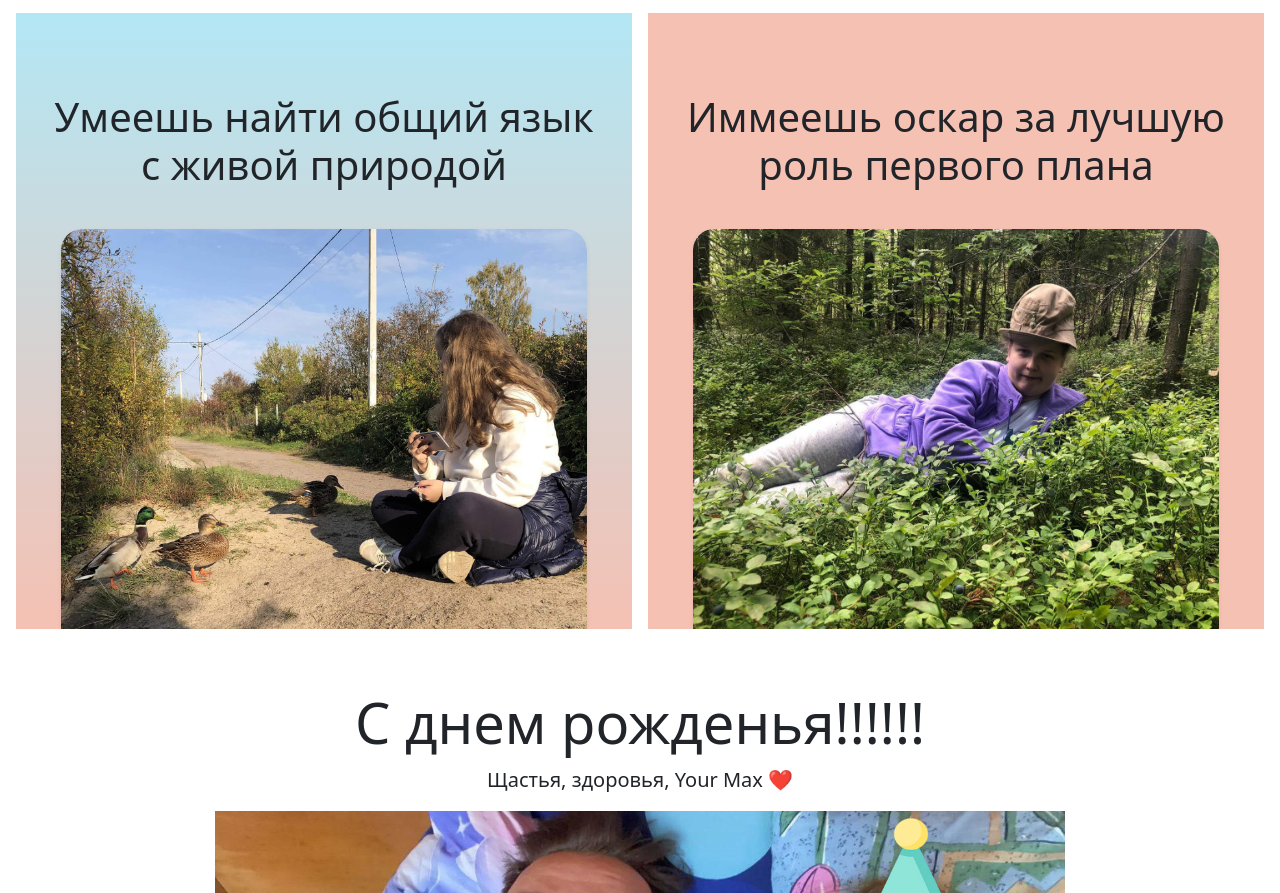
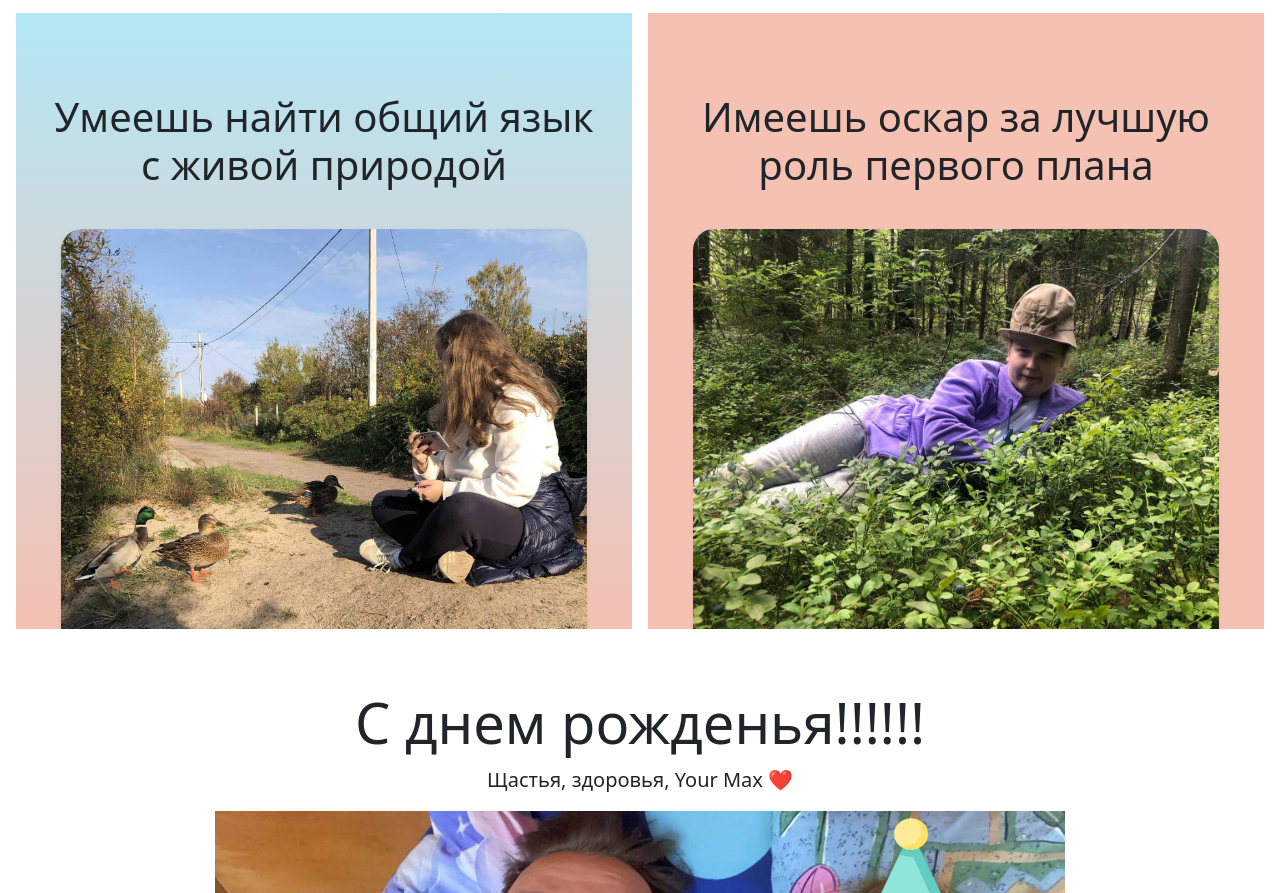
Before and after one commit to alexmanbirthday/alexmanbirthday..github.io, a website: page index.html in a window 1280 px wide. Shown: the part 2507-3400 px from the top of the page. Drawn offline with nearby package versions, Linux system fonts and the light colour scheme.

Commit message:
fix mistake

```diff
--- a/index.html
+++ b/index.html
@@ -90,7 +90,7 @@
       </div>
       <div class="bg-velvet me-md-3 pt-3 px-3 pt-md-5 text-center overflow-hidden">
         <div class="my-3 py-3">
-          <h2 class="display-6">Иммеешь оскар за&nbsp;лучшую роль первого плана</h2>
+          <h2 class="display-6">Имеешь оскар за&nbsp;лучшую роль первого плана</h2>
         </div>
         <div class="bg-light shadow-sm mx-auto img-wrap">
           <img src="img/pic8.jpg" alt="" class="img">
```
